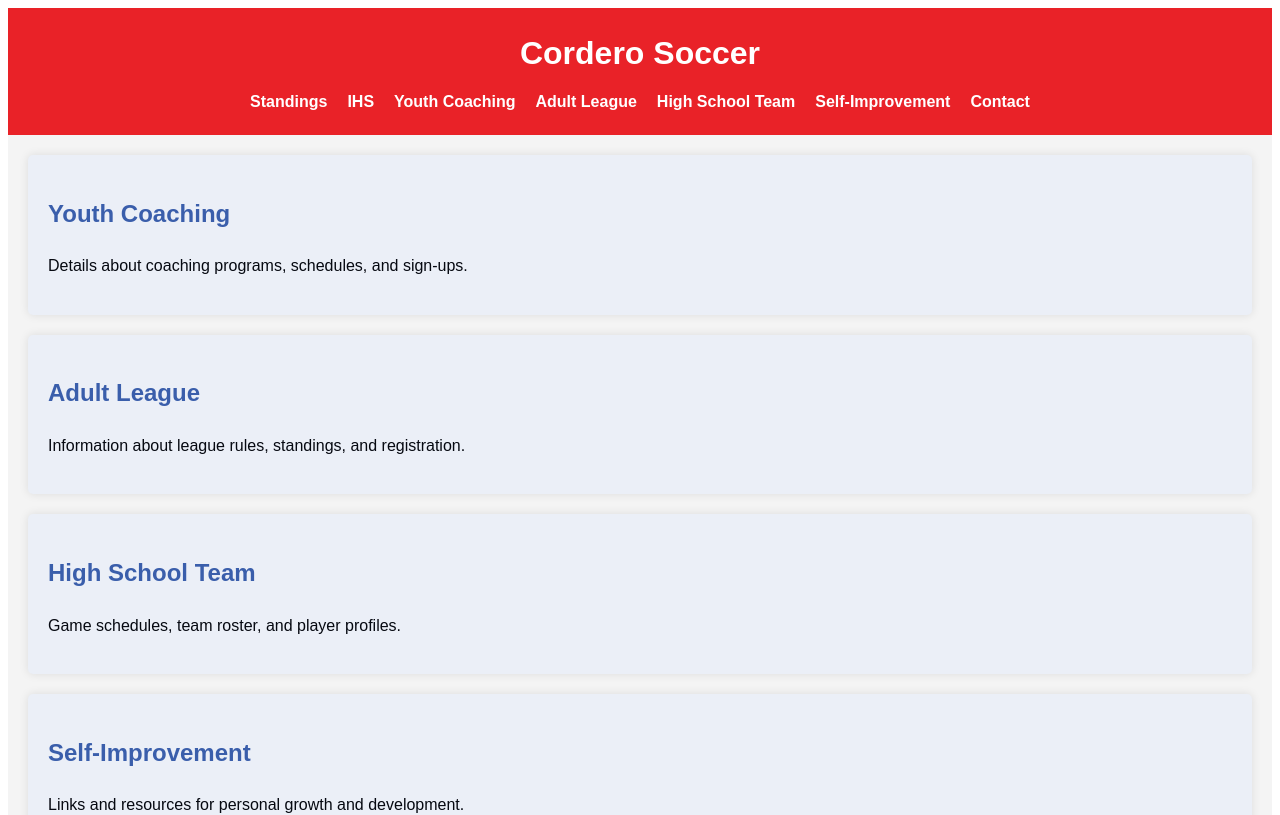
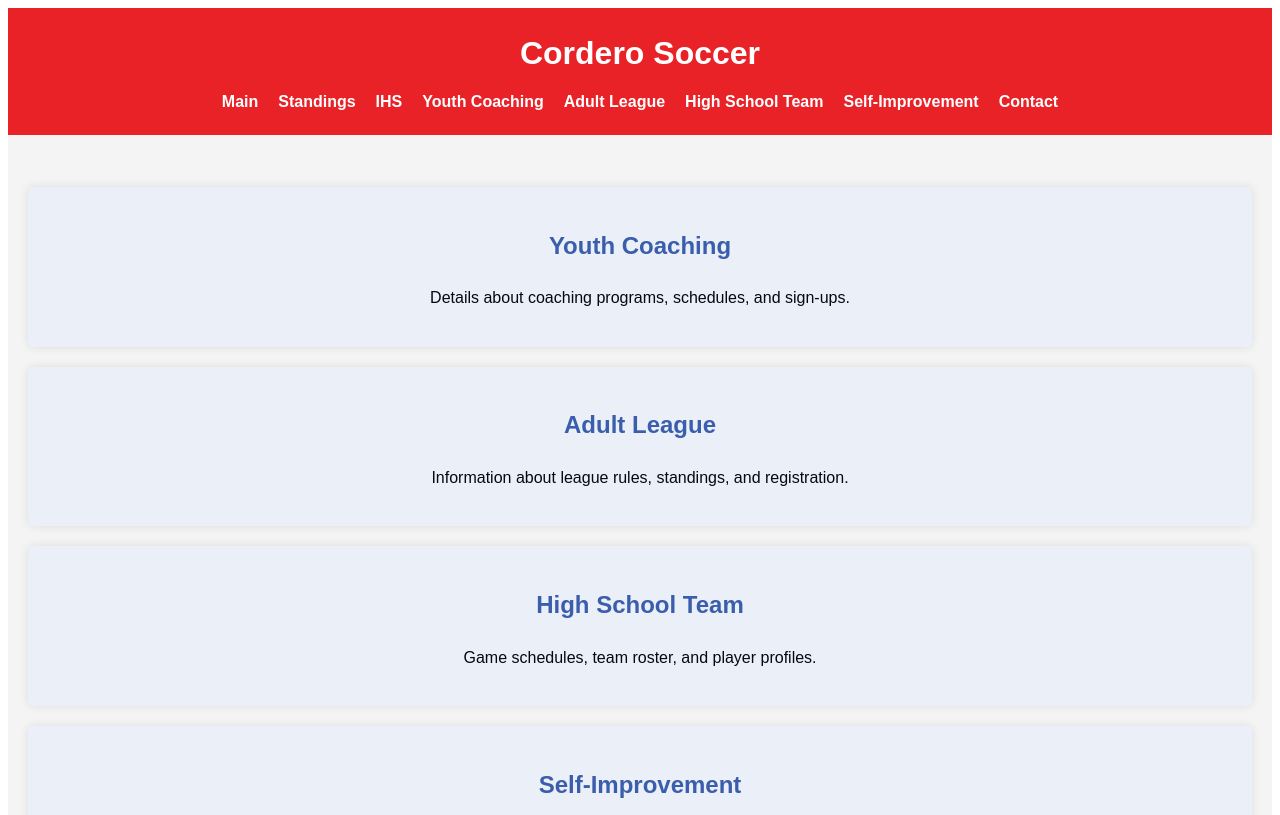
Before and after one commit to decorde18/corderosoccer, a React (Vite) app: page / in a window 1280 px wide. Shown: the top 815 px of the page. Built offline with nearby package versions, Linux system fonts and the light colour scheme.

Commit message:
Added Netlify redirects

```diff
--- a/pages/LandingPage.jsx
+++ /dev/null
@@ -1,127 +0,0 @@
-import styled from 'styled-components';
-
-// Styled components
-const Wrapper = styled.div`
-  font-family: Arial, sans-serif;
-  line-height: 1.6;
-  background-color: #f4f4f4;
-  color: #333;
-  min-height: 100vh;
-`;
-
-const Header = styled.header`
-  background: #e92228;
-  color: #ffffff;
-  padding: 20px;
-  text-align: center;
-
-  h1 {
-    margin: 0;
-  }
-`;
-
-const Nav = styled.nav`
-  display: flex;
-  justify-content: center;
-  gap: 20px;
-  margin-top: 10px;
-
-  a {
-    color: #ffffff;
-    text-decoration: none;
-    font-weight: bold;
-
-    &:hover {
-      text-decoration: underline;
-    }
-  }
-`;
-
-const Main = styled.main`
-  padding: 20px;
-`;
-
-const Section = styled.section`
-  background: #ebeff7;
-  border-radius: 5px;
-  box-shadow: 0 0 10px rgba(0, 0, 0, 0.1);
-  padding: 20px;
-  margin-bottom: 20px;
-  color: #060911;
-
-  h2 {
-    color: #3a5eab;
-  }
-`;
-
-const Footer = styled.footer`
-  text-align: center;
-  background: #060911;
-  color: #ffffff;
-  padding: 10px 20px;
-`;
-const pages = [
-  {
-    label: 'Standings',
-    link: '/standings',
-  },
-  {
-    label: 'IHS',
-    link: '/ihs',
-  },
-  {
-    label: 'Youth Coaching',
-    link: '#youth-coaching',
-    details: 'Details about coaching programs, schedules, and sign-ups.',
-  },
-  {
-    label: 'Adult League',
-    link: '#adult-league',
-    details: 'Information about league rules, standings, and registration.',
-  },
-  {
-    label: 'High School Team',
-    link: '#high-school-team',
-    details: 'Game schedules, team roster, and player profiles.',
-  },
-  {
-    label: 'Self-Improvement',
-    link: '#self-improvement',
-    details: 'Links and resources for personal growth and development.',
-  },
-  {
-    label: 'Contact',
-    link: '#contact',
-  },
-];
-function LandingPage() {
-  return (
-    <Wrapper>
-      <Header>
-        <h1>Cordero Soccer</h1>
-        <Nav>
-          {pages.map((page, idx) => (
-            <a key={`nav-${idx}`} href={page.link}>
-              {page.label}
-            </a>
-          ))}
-        </Nav>
-      </Header>
-      <Main>
-        {pages
-          .filter((page) => page.details)
-          .map((page, idx) => (
-            <Section key={`section-${idx}`}>
-              <h2>{page.label}</h2>
-              <p>{page.details}</p>
-            </Section>
-          ))}
-      </Main>
-      <Footer>
-        <p>&copy; 2025 Cordero Soccer. All rights reserved.</p>
-      </Footer>
-    </Wrapper>
-  );
-}
-
-export default LandingPage;
--- a/src/App.jsx
+++ b/src/App.jsx
@@ -1,18 +1,14 @@
-import {
-  BrowserRouter as Router,
-  Route,
-  Routes,
-  createBrowserRouter,
-  RouterProvider,
-} from 'react-router-dom';
+import { createBrowserRouter, RouterProvider } from 'react-router-dom';
 import { StyleSheetManager } from 'styled-components'; //needed for the props in styledComponents to not return errors
 import isPropValid from '@emotion/is-prop-valid'; //needed for the props in styledComponents to not return errors
 import { QueryClient, QueryClientProvider } from '@tanstack/react-query';
 import { ReactQueryDevtools } from '@tanstack/react-query-devtools';
-import { Toaster } from 'react-hot-toast';
-import LandingPage from '../pages/LandingPage';
-import ExternalPagePlaceHolder from '../pages/ExternalPagePlaceHolder';
+import LandingPage from './pages/LandingPage';
+import ExternalPagePlaceHolder from './pages/ExternalPagePlaceHolder';
 import Toast from './components/UI/Toast';
+import RootLayout from './pages/RootLayout';
+import Error from './components/UI/Error';
+import Contact from './pages/Contact';
 
 const queryClient = new QueryClient({
   defaultOptions: {
@@ -20,8 +16,18 @@ const queryClient = new QueryClient({
   },
 });
 const router = createBrowserRouter([
-  { path: '/', element: <LandingPage /> },
-  /* These routes will be handled by Netlify redirects */
+  {
+    path: '/',
+    element: <RootLayout />,
+    errorElement: <Error />,
+    children: [
+      // { path: '', element: <LandingPage /> },
+      { index: true, element: <LandingPage /> },
+      { path: 'contact', element: <Contact /> },
+      // { path: 'contact/:personId', element: <Contact /> }, //this is how you get to indiv pages - on indiv page you need to read personId- see notes in contact
+      /* These routes will be handled by Netlify redirects */
+    ],
+  },
   { path: 'standings', element: <ExternalPagePlaceHolder /> },
   { path: 'ihs', element: <ExternalPagePlaceHolder /> },
 ]);
--- /dev/null
+++ b/src/components/Footer.jsx
@@ -0,0 +1,16 @@
+import styled from 'styled-components';
+const StyledFooter = styled.footer`
+  text-align: center;
+  background: #060911;
+  color: #ffffff;
+  padding: 10px 20px;
+`;
+function Footer() {
+  return (
+    <StyledFooter>
+      <p>&copy; 2025 Cordero Soccer. All rights reserved.</p>
+    </StyledFooter>
+  );
+}
+
+export default Footer;
--- /dev/null
+++ b/src/components/Header.jsx
@@ -0,0 +1,76 @@
+import { NavLink } from 'react-router-dom';
+import { Link } from 'react-router-dom';
+
+import pages from '../helpers/pages';
+import styled from 'styled-components';
+
+// Styled components
+
+const StyledHeader = styled.header`
+  background: #e92228;
+  color: #ffffff;
+  padding: 20px;
+  text-align: center;
+
+  h1 {
+    margin: 0;
+  }
+`;
+const Nav = styled.nav`
+  display: flex;
+  justify-content: center;
+  gap: 20px;
+  margin-top: 10px;
+
+  a {
+    color: #ffffff;
+    text-decoration: none;
+    font-weight: bold;
+
+    &:hover {
+      text-decoration: underline;
+    }
+    &.active {
+      text-decoration: underline;
+    }
+  }
+`;
+function Header() {
+  return (
+    <StyledHeader>
+      <h1>Cordero Soccer</h1>
+      <Nav>
+        {pages.map((page, idx) =>
+          page.layout ? (
+            <NavLink
+              key={`nav-${idx}`}
+              to={page.link}
+              activeClassName={({ isActive }) =>
+                isActive ? 'active' : undefined
+              }
+              end
+            >
+              {page.label}
+            </NavLink>
+          ) : (
+            <Link
+              key={`nav-${idx}`}
+              to={page.link}
+              activeClassName={({ isActive }) =>
+                isActive ? 'active' : undefined
+              }
+              relative="path"
+              // relative="path" will only remove one segment on the url /products/123 would only remove 123 not products as well if they are siblings
+              // default is route
+              end
+            >
+              {page.label}
+            </Link>
+          )
+        )}
+      </Nav>
+    </StyledHeader>
+  );
+}
+
+export default Header;
--- /dev/null
+++ b/src/components/UI/Error.jsx
@@ -0,0 +1,23 @@
+import styled from 'styled-components';
+import Footer from '../Footer';
+import Header from '../Header';
+
+const Main = styled.main`
+  margin: 2rem auto;
+  text-align: center;
+`;
+
+function Error() {
+  return (
+    <>
+      <Header />
+      <Main>
+        <h1> An ERROR has occurred!</h1>
+        <p>Could not find this page...</p>
+      </Main>
+      <Footer />
+    </>
+  );
+}
+
+export default Error;
--- /dev/null
+++ b/src/helpers/pages.js
@@ -0,0 +1,41 @@
+const pages = [
+  {
+    label: 'Main',
+    link: '',
+  },
+  {
+    label: 'Standings',
+    link: '/standings',
+    layout: false,
+  },
+  {
+    label: 'IHS',
+    link: '/ihs',
+    layout: false,
+  },
+  {
+    label: 'Youth Coaching',
+    link: '#youth-coaching',
+    details: 'Details about coaching programs, schedules, and sign-ups.',
+  },
+  {
+    label: 'Adult League',
+    link: '#adult-league',
+    details: 'Information about league rules, standings, and registration.',
+  },
+  {
+    label: 'High School Team',
+    link: '#high-school-team',
+    details: 'Game schedules, team roster, and player profiles.',
+  },
+  {
+    label: 'Self-Improvement',
+    link: '#self-improvement',
+    details: 'Links and resources for personal growth and development.',
+  },
+  {
+    label: 'Contact',
+    link: '/contact',
+  },
+];
+export default pages;
--- /dev/null
+++ b/src/pages/Contact.jsx
@@ -0,0 +1,9 @@
+// import { useParams } from 'react-router-dom';
+
+function Contact() {
+  // const params = useParams();
+  // params.personId;
+  return <div>David Cordero de Jesus</div>;
+}
+
+export default Contact;
--- /dev/null
+++ b/src/pages/LandingPage.jsx
@@ -0,0 +1,38 @@
+import pages from '../helpers/pages';
+import styled from 'styled-components';
+
+// Styled components
+
+const Main = styled.main`
+  padding: 20px;
+`;
+
+const Section = styled.section`
+  background: #ebeff7;
+  border-radius: 5px;
+  box-shadow: 0 0 10px rgba(0, 0, 0, 0.1);
+  padding: 20px;
+  margin-bottom: 20px;
+  color: #060911;
+
+  h2 {
+    color: #3a5eab;
+  }
+`;
+
+function LandingPage() {
+  return (
+    <Main>
+      {pages
+        .filter((page) => page.details)
+        .map((page, idx) => (
+          <Section key={`section-${idx}`}>
+            <h2>{page.label}</h2>
+            <p>{page.details}</p>
+          </Section>
+        ))}
+    </Main>
+  );
+}
+
+export default LandingPage;
--- /dev/null
+++ b/src/pages/RootLayout.jsx
@@ -0,0 +1,32 @@
+import { Outlet } from 'react-router-dom';
+
+import styled from 'styled-components';
+import Header from '../components/Header';
+import Footer from '../components/Footer';
+
+// Styled components
+const Wrapper = styled.div`
+  font-family: Arial, sans-serif;
+  line-height: 1.6;
+  background-color: #f4f4f4;
+  color: #333;
+  min-height: 100vh;
+`;
+const Main = styled.main`
+  margin: 2rem auto;
+  text-align: center;
+`;
+
+function RootLayout() {
+  return (
+    <Wrapper>
+      <Header />
+      <Main>
+        <Outlet />
+      </Main>
+      <Footer />
+    </Wrapper>
+  );
+}
+
+export default RootLayout;
```
Also changed, not shown: src/components/UI/Button.jsx (added, +12 -0 lines), src/components/UI/Input.jsx (added, +10 -0 lines), src/pages/ExternalPagePlaceHolder.jsx (renamed from pages/ExternalPagePlaceHolder.jsx), 1 other file (tests, documents, lock files or other folders).
